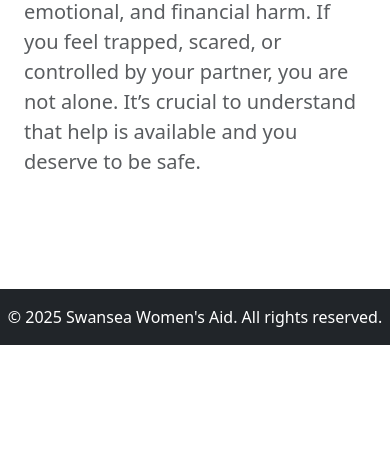
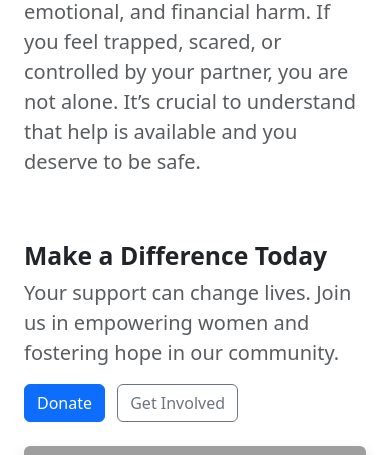
Before and after one commit to shipleyux/charity-site-ms4, a Django app: page / in a window 390 px wide. Shown: the part 1789-2244 px from the top of the page. Before the commit the page ends 2134 px from the top, so only its background shows below. Run offline with Django 4.2, Linux system fonts and the light colour scheme; data comes from the database, SQL or seed files in the repository; both versions use the stored data as it was after the commit; grey boxes are pictures that could not be loaded.

Commit message:
build core sections on the homeage

```diff
--- a/core/templates/base.html
+++ b/core/templates/base.html
@@ -44,9 +44,25 @@
     {% endblock %}
   </main>
 
-  <footer class="bg-dark text-white text-center py-3 mt-5">
-    <p class="mb-0">&copy; 2025 Swansea Women's Aid. All rights reserved.</p>
+  <footer class="bg-light text-center text-lg-start mt-5 border-top">
+    <div class="container py-4">
+      <div class="row">
+        <div class="col-md-6 text-md-start mb-3 mb-md-0">
+          <h5 class="mb-2">Swansea Women's Aid</h5>
+          <p class="mb-0">Supporting women and children affected by domestic abuse.</p>
+        </div>
+        <div class="col-md-6 text-md-end">
+          <a href="{% url 'home' %}" class="text-decoration-none me-3">Home</a>
+          <a href="{% url 'donate' %}" class="text-decoration-none me-3">Donate</a>
+          <a href="{% url 'contact' %}" class="text-decoration-none">Contact</a>
+        </div>
+      </div>
+      <div class="text-center pt-3 small text-muted">
+        &copy; 2025 Swansea Women's Aid. All rights reserved.
+      </div>
+    </div>
   </footer>
 
+  <script src="https://cdn.jsdelivr.net/npm/bootstrap@5.3.0/dist/js/bootstrap.bundle.min.js" defer></script>
 </body>
 </html>
--- a/core/templates/core/home.html
+++ b/core/templates/core/home.html
@@ -80,8 +80,106 @@
 
     </div>
   </div>
+
+<!-- Make a Difference Today Section -->
+<section class="make-a-difference-section py-5">
+  <div class="container">
+    <div class="row align-items-center">
+
+      <!-- Text Column -->
+      <div class="col-md-6 mb-4 mb-md-0">
+        <h2 class="fw-semibold">Make a Difference Today</h2>
+        <p class="lead text-muted">
+          Your support can change lives. Join us in empowering women and fostering hope in our community.
+        </p>
+        <div class="mt-3">
+          <a href="{% url 'donate' %}" class="btn btn-primary me-2">Donate</a>
+          <a href="#" class="btn btn-outline-secondary">Get Involved</a>
+        </div>
+      </div>
+
+      <!-- Image Column -->
+      <div class="col-md-6">
+        <img src="{% static 'images/make-a-difference.jpg' %}" alt="Women in conversation" class="img-fluid rounded shadow">
+      </div>
+
+    </div>
+  </div>
+</section>
+
+<!-- Latest News Section -->
+<section class="latest-news-preview py-4 bg-light">
+  <div class="container">
+    <h5 class="mb-3 text-uppercase text-muted">Latest News</h5>
+
+    <!-- Flex row that centers content -->
+    <div class="row justify-content-center">
+      {% for post in latest_posts %}
+        <div class="col-md-4 d-flex">
+          <div class="p-3 border rounded h-100 w-100">
+            <h6 class="fw-semibold">{{ post.title }}</h6>
+            <a href="{% url 'post_detail' slug=post.slug %}" class="text-decoration-none">Read more →</a>
+          </div>
+        </div>
+      {% empty %}
+        <p class="text-center">No posts yet.</p>
+      {% endfor %}
+    </div>
+  </div>
+</section>
+
+
+<section class="py-5 bg-light">
+  <div class="container">
+    <h2 class="mb-4 text-center">Frequently Asked Questions</h2>
+    <div class="accordion" id="faqAccordion">
+
+      <div class="accordion-item">
+        <h2 class="accordion-header" id="faq1-heading">
+          <button class="accordion-button collapsed" type="button" data-bs-toggle="collapse" data-bs-target="#faq1" aria-expanded="false" aria-controls="faq1">
+            What services do you provide?
+          </button>
+        </h2>
+        <div id="faq1" class="accordion-collapse collapse" aria-labelledby="faq1-heading" data-bs-parent="#faqAccordion">
+          <div class="accordion-body">
+            Lorem ipsum dolor sit amet, consectetur adipiscing elit. Curabitur vel elit vitae arcu accumsan fermentum.
+          </div>
+        </div>
+      </div>
+
+      <div class="accordion-item">
+        <h2 class="accordion-header" id="faq2-heading">
+          <button class="accordion-button collapsed" type="button" data-bs-toggle="collapse" data-bs-target="#faq2" aria-expanded="false" aria-controls="faq2">
+            How can someone reach out?
+          </button>
+        </h2>
+        <div id="faq2" class="accordion-collapse collapse" aria-labelledby="faq2-heading" data-bs-parent="#faqAccordion">
+          <div class="accordion-body">
+            Pellentesque habitant morbi tristique senectus et netus et malesuada fames ac turpis egestas. Aenean id lorem at dui placerat.
+          </div>
+        </div>
+      </div>
+
+      <div class="accordion-item">
+        <h2 class="accordion-header" id="faq3-heading">
+          <button class="accordion-button collapsed" type="button" data-bs-toggle="collapse" data-bs-target="#faq3" aria-expanded="false" aria-controls="faq3">
+            Is support confidential?
+          </button>
+        </h2>
+        <div id="faq3" class="accordion-collapse collapse" aria-labelledby="faq3-heading" data-bs-parent="#faqAccordion">
+          <div class="accordion-body">
+            Sed ut perspiciatis unde omnis iste natus error sit voluptatem accusantium doloremque laudantium.
+          </div>
+        </div>
+      </div>
+
+    </div>
+  </div>
 </section>
 
 
 
+
+
+
 {% endblock %}
--- a/core/views.py
+++ b/core/views.py
@@ -36,7 +36,11 @@ def contact_thank_you(request):
 
 
 def home_view(request):
-    return render(request, 'core/home.html')
+    latest_posts = Post.objects.order_by('-created_on')[:3]
+    return render(request, 'core/home.html', {
+        'latest_posts': latest_posts
+    })
+
 
 
 class PostListView(ListView):
```
Also changed, not shown: db.sqlite3.
